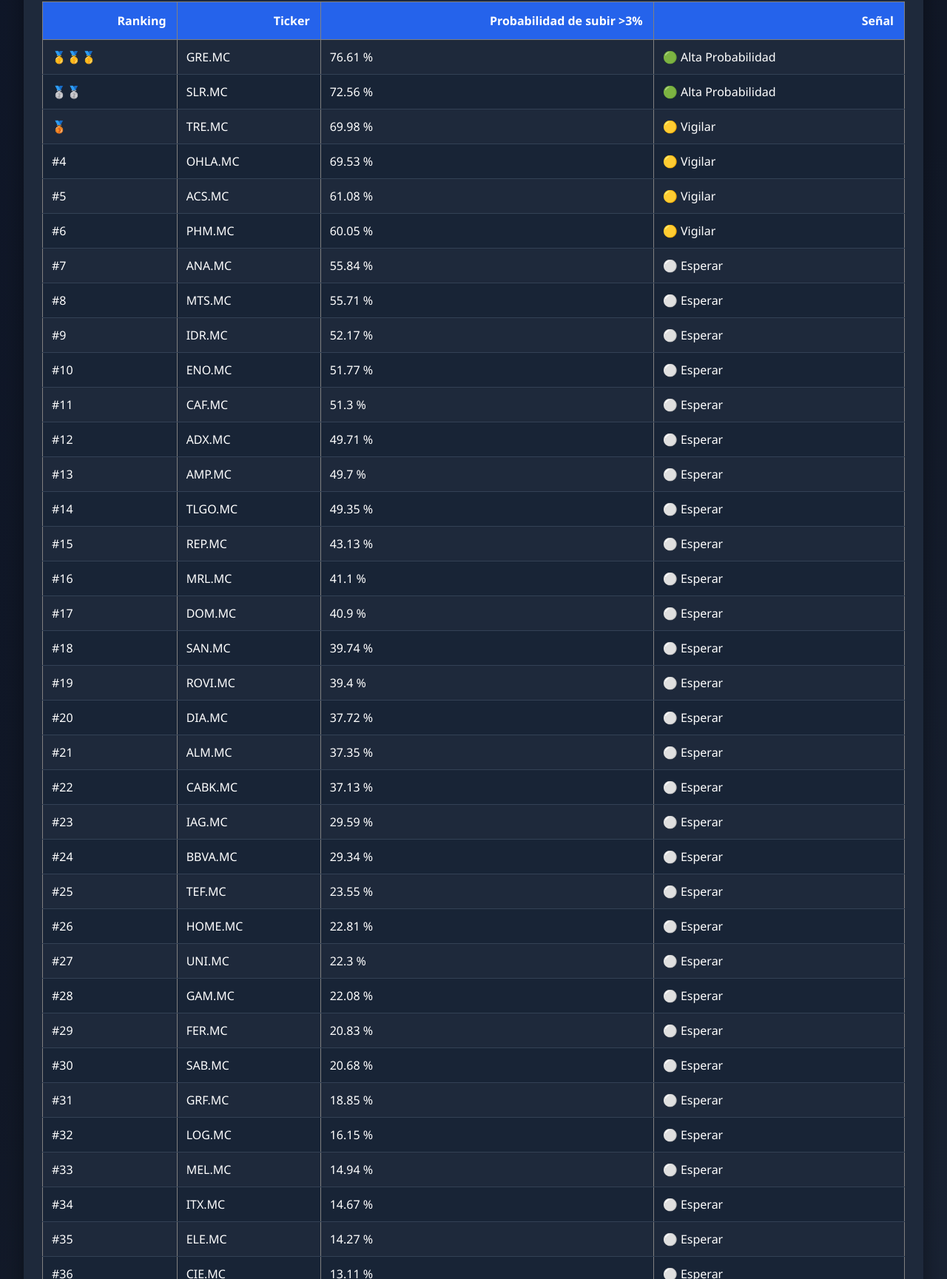
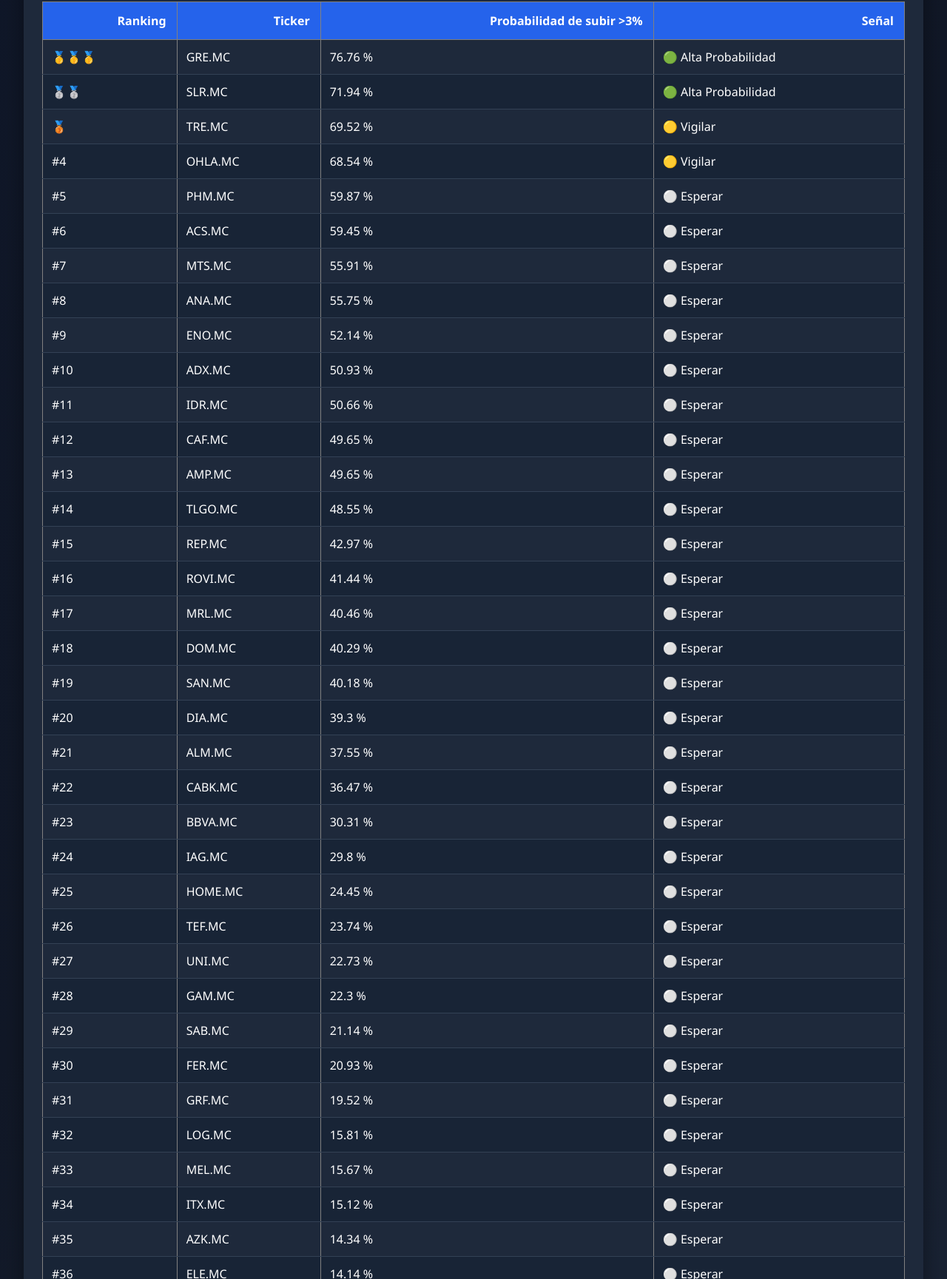
Before and after one commit to viargi1980/Bolsa-Espana-AI, a plain HTML site: page docs/index.html in a window 1280 px wide. Shown: the part 1071-2800 px from the top of the page at 74% size. Drawn offline with Linux system fonts and the light colour scheme.

Commit message:
Actualizar página web automática

```diff
--- a/docs/index.html
+++ b/docs/index.html
@@ -139,7 +139,7 @@ Inteligencia Artificial para detectar oportunidades bursátiles
 </p>
 
 <div class="badge">
-📅 Actualizado: 28/11/2026 13:31
+📅 Actualizado: 28/11/2026 14:03
 </div>
 
 </div>
@@ -208,283 +208,283 @@ suba más de un 3% en la próxima sesión bursátil.
     <tr>
       <td>🥇🥇🥇</td>
       <td>GRE.MC</td>
-      <td>76.61 %</td>
+      <td>76.76 %</td>
       <td>🟢 Alta Probabilidad</td>
     </tr>
     <tr>
       <td>🥈🥈</td>
       <td>SLR.MC</td>
-      <td>72.56 %</td>
+      <td>71.94 %</td>
       <td>🟢 Alta Probabilidad</td>
     </tr>
     <tr>
       <td>🥉</td>
       <td>TRE.MC</td>
-      <td>69.98 %</td>
+      <td>69.52 %</td>
       <td>🟡 Vigilar</td>
     </tr>
     <tr>
       <td>#4</td>
       <td>OHLA.MC</td>
-      <td>69.53 %</td>
+      <td>68.54 %</td>
       <td>🟡 Vigilar</td>
     </tr>
     <tr>
       <td>#5</td>
-      <td>ACS.MC</td>
-      <td>61.08 %</td>
-      <td>🟡 Vigilar</td>
+      <td>PHM.MC</td>
+      <td>59.87 %</td>
+      <td>⚪ Esperar</td>
     </tr>
     <tr>
       <td>#6</td>
-      <td>PHM.MC</td>
-      <td>60.05 %</td>
-      <td>🟡 Vigilar</td>
+      <td>ACS.MC</td>
+      <td>59.45 %</td>
+      <td>⚪ Esperar</td>
     </tr>
     <tr>
       <td>#7</td>
-      <td>ANA.MC</td>
-      <td>55.84 %</td>
+      <td>MTS.MC</td>
+      <td>55.91 %</td>
       <td>⚪ Esperar</td>
     </tr>
     <tr>
       <td>#8</td>
-      <td>MTS.MC</td>
-      <td>55.71 %</td>
+      <td>ANA.MC</td>
+      <td>55.75 %</td>
       <td>⚪ Esperar</td>
     </tr>
     <tr>
       <td>#9</td>
-      <td>IDR.MC</td>
-      <td>52.17 %</td>
+      <td>ENO.MC</td>
+      <td>52.14 %</td>
       <td>⚪ Esperar</td>
     </tr>
     <tr>
       <td>#10</td>
-      <td>ENO.MC</td>
-      <td>51.77 %</td>
+      <td>ADX.MC</td>
+      <td>50.93 %</td>
       <td>⚪ Esperar</td>
     </tr>
     <tr>
       <td>#11</td>
-      <td>CAF.MC</td>
-      <td>51.3 %</td>
+      <td>IDR.MC</td>
+      <td>50.66 %</td>
       <td>⚪ Esperar</td>
     </tr>
     <tr>
       <td>#12</td>
-      <td>ADX.MC</td>
-      <td>49.71 %</td>
+      <td>CAF.MC</td>
+      <td>49.65 %</td>
       <td>⚪ Esperar</td>
     </tr>
     <tr>
       <td>#13</td>
       <td>AMP.MC</td>
-      <td>49.7 %</td>
+      <td>49.65 %</td>
       <td>⚪ Esperar</td>
     </tr>
     <tr>
       <td>#14</td>
       <td>TLGO.MC</td>
-      <td>49.35 %</td>
+      <td>48.55 %</td>
       <td>⚪ Esperar</td>
     </tr>
     <tr>
       <td>#15</td>
       <td>REP.MC</td>
-      <td>43.13 %</td>
+      <td>42.97 %</td>
       <td>⚪ Esperar</td>
     </tr>
     <tr>
       <td>#16</td>
-      <td>MRL.MC</td>
-      <td>41.1 %</td>
+      <td>ROVI.MC</td>
+      <td>41.44 %</td>
       <td>⚪ Esperar</td>
     </tr>
     <tr>
       <td>#17</td>
-      <td>DOM.MC</td>
-      <td>40.9 %</td>
+      <td>MRL.MC</td>
+      <td>40.46 %</td>
       <td>⚪ Esperar</td>
     </tr>
     <tr>
       <td>#18</td>
-      <td>SAN.MC</td>
-      <td>39.74 %</td>
+      <td>DOM.MC</td>
+      <td>40.29 %</td>
       <td>⚪ Esperar</td>
     </tr>
     <tr>
       <td>#19</td>
-      <td>ROVI.MC</td>
-      <td>39.4 %</td>
+      <td>SAN.MC</td>
+      <td>40.18 %</td>
       <td>⚪ Esperar</td>
     </tr>
     <tr>
       <td>#20</td>
       <td>DIA.MC</td>
-      <td>37.72 %</td>
+      <td>39.3 %</td>
       <td>⚪ Esperar</td>
     </tr>
     <tr>
       <td>#21</td>
       <td>ALM.MC</td>
-      <td>37.35 %</td>
+      <td>37.55 %</td>
       <td>⚪ Esperar</td>
     </tr>
     <tr>
       <td>#22</td>
       <td>CABK.MC</td>
-      <td>37.13 %</td>
+      <td>36.47 %</td>
       <td>⚪ Esperar</td>
     </tr>
     <tr>
       <td>#23</td>
-      <td>IAG.MC</td>
-      <td>29.59 %</td>
+      <td>BBVA.MC</td>
+      <td>30.31 %</td>
       <td>⚪ Esperar</td>
     </tr>
     <tr>
       <td>#24</td>
-      <td>BBVA.MC</td>
-      <td>29.34 %</td>
+      <td>IAG.MC</td>
+      <td>29.8 %</td>
       <td>⚪ Esperar</td>
     </tr>
     <tr>
       <td>#25</td>
-      <td>TEF.MC</td>
-      <td>23.55 %</td>
+      <td>HOME.MC</td>
+      <td>24.45 %</td>
       <td>⚪ Esperar</td>
     </tr>
     <tr>
       <td>#26</td>
-      <td>HOME.MC</td>
-      <td>22.81 %</td>
+      <td>TEF.MC</td>
+      <td>23.74 %</td>
       <td>⚪ Esperar</td>
     </tr>
     <tr>
       <td>#27</td>
       <td>UNI.MC</td>
-      <td>22.3 %</td>
+      <td>22.73 %</td>
       <td>⚪ Esperar</td>
     </tr>
     <tr>
       <td>#28</td>
       <td>GAM.MC</td>
-      <td>22.08 %</td>
+      <td>22.3 %</td>
       <td>⚪ Esperar</td>
     </tr>
     <tr>
       <td>#29</td>
-      <td>FER.MC</td>
-      <td>20.83 %</td>
+      <td>SAB.MC</td>
+      <td>21.14 %</td>
       <td>⚪ Esperar</td>
     </tr>
     <tr>
       <td>#30</td>
-      <td>SAB.MC</td>
-      <td>20.68 %</td>
+      <td>FER.MC</td>
+      <td>20.93 %</td>
       <td>⚪ Esperar</td>
     </tr>
     <tr>
       <td>#31</td>
       <td>GRF.MC</td>
-      <td>18.85 %</td>
+      <td>19.52 %</td>
       <td>⚪ Esperar</td>
     </tr>
     <tr>
       <td>#32</td>
       <td>LOG.MC</td>
-      <td>16.15 %</td>
+      <td>15.81 %</td>
       <td>⚪ Esperar</td>
     </tr>
     <tr>
       <td>#33</td>
       <td>MEL.MC</td>
-      <td>14.94 %</td>
+      <td>15.67 %</td>
       <td>⚪ Esperar</td>
     </tr>
     <tr>
       <td>#34</td>
       <td>ITX.MC</td>
-      <td>14.67 %</td>
+      <td>15.12 %</td>
       <td>⚪ Esperar</td>
     </tr>
     <tr>
       <td>#35</td>
-      <td>ELE.MC</td>
-      <td>14.27 %</td>
+      <td>AZK.MC</td>
+      <td>14.34 %</td>
       <td>⚪ Esperar</td>
     </tr>
     <tr>
       <td>#36</td>
-      <td>CIE.MC</td>
-      <td>13.11 %</td>
+      <td>ELE.MC</td>
+      <td>14.14 %</td>
       <td>⚪ Esperar</td>
     </tr>
     <tr>
       <td>#37</td>
-      <td>AZK.MC</td>
-      <td>12.89 %</td>
+      <td>MAP.MC</td>
+      <td>13.17 %</td>
       <td>⚪ Esperar</td>
     </tr>
     <tr>
       <td>#38</td>
-      <td>COL.MC</td>
-      <td>12.71 %</td>
+      <td>CIE.MC</td>
+      <td>13.04 %</td>
       <td>⚪ Esperar</td>
     </tr>
     <tr>
       <td>#39</td>
-      <td>MAP.MC</td>
-      <td>12.7 %</td>
+      <td>COL.MC</td>
+      <td>13.04 %</td>
       <td>⚪ Esperar</td>
     </tr>
     <tr>
       <td>#40</td>
       <td>FAE.MC</td>
-      <td>11.3 %</td>
+      <td>11.83 %</td>
       <td>⚪ Esperar</td>
     </tr>
     <tr>
       <td>#41</td>
       <td>RED.MC</td>
-      <td>10.62 %</td>
+      <td>11.52 %</td>
       <td>⚪ Esperar</td>
     </tr>
     <tr>
       <td>#42</td>
       <td>AENA.MC</td>
-      <td>10.27 %</td>
+      <td>10.94 %</td>
       <td>⚪ Esperar</td>
     </tr>
     <tr>
       <td>#43</td>
       <td>IBE.MC</td>
-      <td>8.79 %</td>
+      <td>8.91 %</td>
       <td>⚪ Esperar</td>
     </tr>
     <tr>
       <td>#44</td>
       <td>ENG.MC</td>
-      <td>8.34 %</td>
+      <td>8.55 %</td>
       <td>⚪ Esperar</td>
     </tr>
     <tr>
       <td>#45</td>
-      <td>VIS.MC</td>
-      <td>7.76 %</td>
+      <td>NTGY.MC</td>
+      <td>8.07 %</td>
       <td>⚪ Esperar</td>
     </tr>
     <tr>
       <td>#46</td>
-      <td>NTGY.MC</td>
-      <td>7.68 %</td>
+      <td>VIS.MC</td>
+      <td>7.91 %</td>
       <td>⚪ Esperar</td>
     </tr>
     <tr>
       <td>#47</td>
       <td>EBRO.MC</td>
-      <td>6.73 %</td>
+      <td>7.03 %</td>
       <td>⚪ Esperar</td>
     </tr>
   </tbody>
@@ -507,7 +507,7 @@ suba más de un 3% en la próxima sesión bursátil.
 <div class="footer">
 
 🤖 Generado automáticamente por Bolsa España AI<br>
-📅 Última actualización: 28/11/2026 13:31
+📅 Última actualización: 28/11/2026 14:03
 
 </div>
 
```
